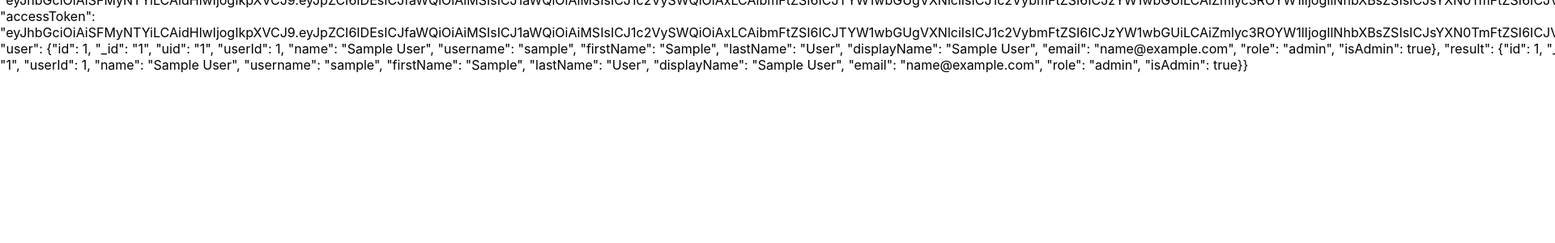
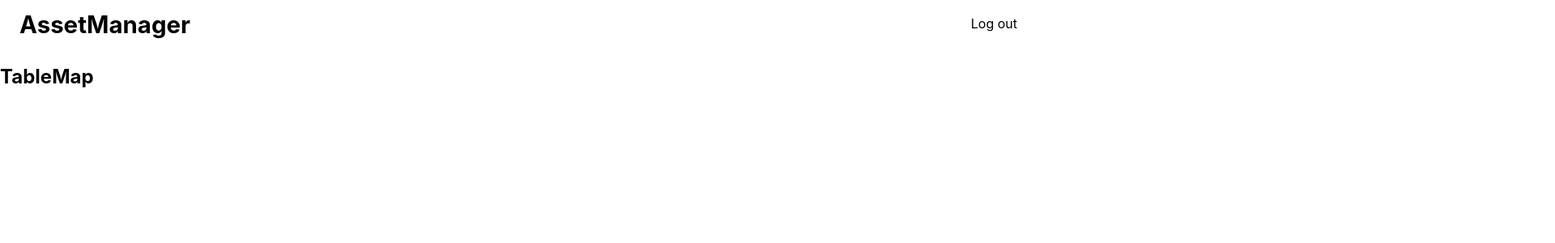
Before and after one commit to flowertaekk-dev/assetManager, a React (Create React App) app in the folder assetManager-client/: page /tableMap in a window 1280 px wide. Shown: the top 300 px of the page at 81% size, 1920 px wide, since content can reach past the window. Built offline with nearby package versions, Linux system fonts and the light colour scheme; sample sign-in values are in the browser's storage.

Commit message:
client/add TableMap

```diff
--- a/assetManager-client/src/App/App.js
+++ b/assetManager-client/src/App/App.js
@@ -1,12 +1,14 @@
 import React, { useEffect } from 'react';
+import { Redirect } from 'react-router-dom'
 
 import customAxios from '../customAxios'
-
+import useStore from '../mobx/useStore'
 
 import './App.css';
 
 const App = (props) => {
 
+  const { loginUser } = useStore()
 
   useEffect(() => {
     customAxios('/healthcheck', (data) => {
@@ -16,6 +18,7 @@ const App = (props) => {
 
   return (
     <section className="App">
+      { loginUser.loginUserId && <Redirect to={'/tableMap'} /> }
       <h1 className="first__greeting">Hello AssetManager</h1>
     </section>
   );
--- a/assetManager-client/src/Header/Header.css
+++ b/assetManager-client/src/Header/Header.css
@@ -14,15 +14,15 @@
     margin-left: 24px;
 }
 
-.Header .Header__login__text a,
-.Header .Header__login__text span {
+.Header .Header__list a,
+.Header .Header__list span {
     font-size: 2vh;
     color: #000;
     text-decoration: none;
     cursor: pointer;
 }
 
-.Header .Header__login__text:after {
+.Header .Header__list:after {
     display:block;
     content: '';
     border-bottom: solid 3px #61A3FF;
@@ -30,7 +30,7 @@
     transition: transform 250ms ease-in-out;
     transform-origin:  0% 50%;
 }
-.Header .Header__login__text:hover:after {
+.Header .Header__list:hover:after {
     transform: scaleX(1);
 }
 
@@ -42,7 +42,7 @@
         font-size: 2.3vw;
     }
 
-    .Header .Header__login__text {
+    .Header .Header__list {
         margin-right: 24px;
     }
 }
@@ -54,7 +54,7 @@
         font-size: 2.6vw;
     }
 
-    .Header .Header__login__text {
+    .Header .Header__list {
         margin-right: 24px;
     }
 }
@@ -66,7 +66,7 @@
         font-size: 3vw;
     }
 
-    .Header .Header__login__text {
+    .Header .Header__list {
         margin-right: 24px;
     }
 }
--- a/assetManager-client/src/Header/Header.js
+++ b/assetManager-client/src/Header/Header.js
@@ -32,9 +32,8 @@ const Header = (props) => {
         switch (path) {
             case "":
             case "/":
-                let loginUser = window.localStorage.getItem('loginUser')
 
-                if (loginUser) {
+                if (loginUser.loginUserId) {
                     menu = <span onClick={logoutHandler}>Log out</span>
                 } else {
                     menu = <Link to="/login">Log in</Link>
@@ -43,6 +42,10 @@ const Header = (props) => {
                 break;
             case "/login":
                 menu = <Link to="/signup">Sign up</Link>
+                break;
+
+            case "/tableMap":
+                menu = <span onClick={logoutHandler}>Log out</span>
                 break;
 
             default:
@@ -72,7 +75,7 @@ const Header = (props) => {
     const showTitle = (path) => {
         let title = '';
 
-        if (path && path !== '/') {
+         if (path || path !== '/') {
             title = <Link to="/">AssetManager</Link>
         }
 
@@ -85,11 +88,9 @@ const Header = (props) => {
                 {title}
             </div>
 
-            <p>{window.localStorage.getItem('loginUser')}</p>
-
-            <p className="Header__login__text">
+            <ul className="Header__list">
                 {menus}
-            </p>
+            </ul>
         </header>
     ))
 }
--- a/assetManager-client/src/Login/Login.js
+++ b/assetManager-client/src/Login/Login.js
@@ -1,5 +1,5 @@
 import React, { useState } from 'react'
-import { withRouter } from 'react-router-dom'
+import { Redirect, withRouter } from 'react-router-dom'
 import { useObserver } from 'mobx-react'
 
 import Button from '../components/Button/Button'
@@ -22,7 +22,7 @@ const Login = (props) => {
                 loginUser.updateLoginUser(id)
                 window.localStorage.setItem('loginUser', id)
                 // TODO 로그인 후 메인화면으로 이동하도록!
-                props.history.goBack()
+                props.history.push('/tableMap')
             } else {
                 alert(data.reason)
             }
--- a/assetManager-client/src/Login/Signup/Signup.js
+++ b/assetManager-client/src/Login/Signup/Signup.js
@@ -143,8 +143,9 @@ const Signup = (props) => {
         }
 
         customAxios('/email/requestCode', (data) => {
-            console.log(data)
-            console.log(data.resultStatus)
+            // console.log(data)
+            // console.log(data.resultStatus)
+            // do nothing
         }, {
             addressTo: email
         })
--- /dev/null
+++ b/assetManager-client/src/TableMap/TableMap.css
@@ -0,0 +1,13 @@
+.TableMap {
+    position: relative;
+    /* width: 100%; */
+    /* height: 100%; */
+
+    display: flex;
+    flex-direction: column;
+}
+
+.TableMap h1 {
+    /* practice */
+
+}
--- /dev/null
+++ b/assetManager-client/src/TableMap/TableMap.js
@@ -0,0 +1,13 @@
+import React from 'react'
+
+import './TableMap.css'
+
+const TableMap = () => {
+    return (
+        <section className='TableMap'>
+            <h1>TableMap</h1>
+        </section>
+    )
+}
+
+export default TableMap
--- a/assetManager-client/src/index.js
+++ b/assetManager-client/src/index.js
@@ -1,23 +1,35 @@
 import React from 'react';
 import ReactDOM from 'react-dom';
 import * as serviceWorker from './serviceWorker';
-import { BrowserRouter, Route } from 'react-router-dom'
+import { BrowserRouter, Redirect, Route } from 'react-router-dom'
+
+import useStore from './mobx/useStore'
 
 import App from './App/App';
 import Header from './Header/Header'
 import Login from './Login/Login'
 import Signup from './Login/Signup/Signup'
+import TableMap from './TableMap/TableMap'
 
 import './index.css';
 
 const Index = () => {
+
+  const { loginUser } = useStore()
+
   return (
     <BrowserRouter>
       <Header />
 
+      {/* 로그인 중이 아니면 무조건 home 으로 리다이렉트 */}
+      { !loginUser.loginUserId && <Redirect path="*" to="/" /> }
+
       <Route exact path="/" component={App} />
       <Route path="/login" component={Login}/>
       <Route path="/signup" component={Signup}/>
+      <Route path="/tableMap" component={TableMap} />
+
+
 
       {/* 개발할 때는 주석처리 */}
       {/* <Redirect path="*" to="/" /> */}
--- a/assetManager-client/src/mobx/loginUser/loginUser.js
+++ b/assetManager-client/src/mobx/loginUser/loginUser.js
@@ -6,7 +6,7 @@ const loginUser = observable({
         this.loginUserId = id
     },
     deleteLoginUser() {
-        this.loginUserId = ''
+        this.loginUserId = undefined
     },
 })
 
```
